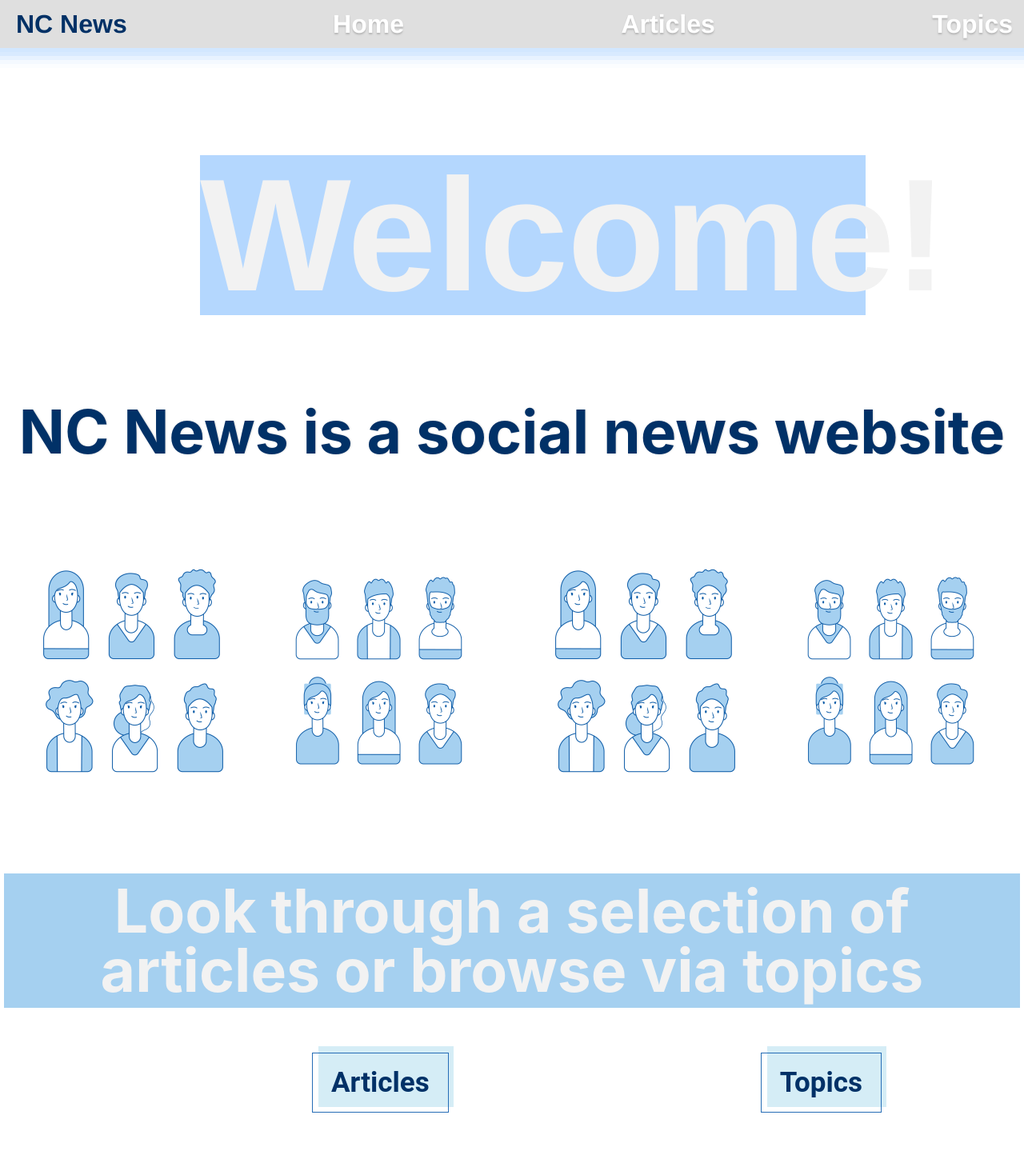
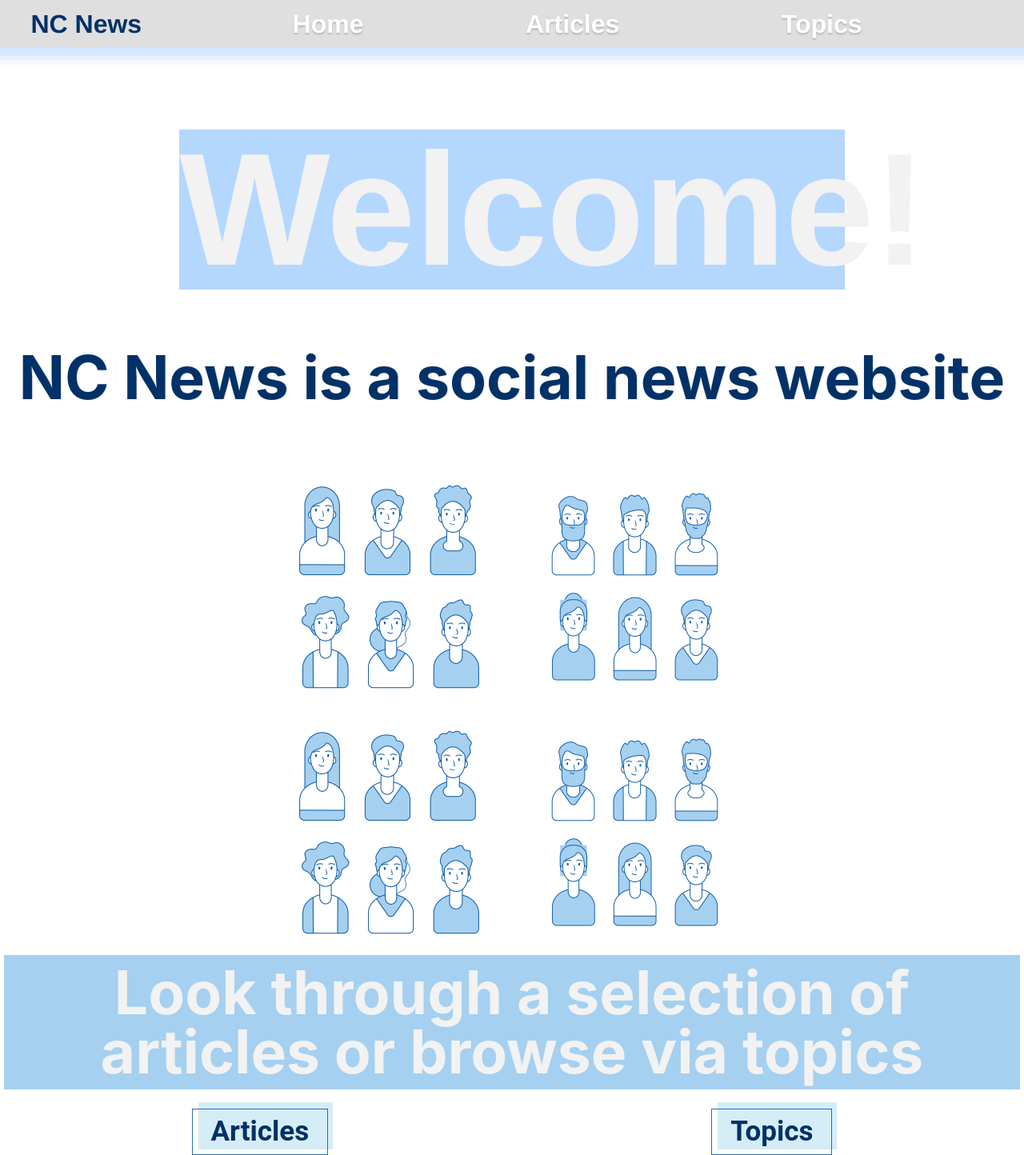
Before and after one commit to jesswils/FE-NC-News, a React (Create React App) app: page / in a window 1280 px wide. Shown: the whole page at 80% size. Built offline with nearby package versions, Linux system fonts and the light colour scheme.

Commit message:
responsive styling wip

```diff
--- a/src/App.css
+++ b/src/App.css
@@ -8,6 +8,10 @@ dt a:visited,
 dt a {
 	color: #111;
 	text-decoration: none;
+}
+
+app {
+	width: 100%;
 }
 
 dt a:hover {
@@ -64,10 +68,13 @@ ul.nav {
 	overflow: hidden;
 }
 
+.nav-wrapper {
+	display: flex;
+}
+
 .nav {
-	position: sticky;
-	display: flex;
-	justify-content: space-between;
+	width: 100%;
+	justify-content: space-evenly;
 	align-items: center;
 	height: 60px;
 	box-shadow: rgba(180, 215, 253, 0.157) 0px 5px,
@@ -81,23 +88,23 @@ ul.nav {
 
 .homepage {
 	display: flex;
-}
-.logo {
-	width: 150px;
-	margin: 10px 0 20px 20px;
+	width: 100%;
 }
 
 .homepage-header {
+	margin: auto;
+	margin-top: 8%;
+	margin-bottom: 5%;
 	color: #f2f2f2;
-	font-family: 'Helvetica Neue', sans-serif;
-	font-size: 70px;
 	font-weight: bold;
 	letter-spacing: -1px;
+	font-family: 'Helvetica Neue', sans-serif;
+	font-size: 200px;
 	line-height: 1;
 	text-align: center;
 	background-color: #b4d7fe;
 	background-repeat: no-repeat;
-	width: 100%;
+	width: 65%;
 }
 
 .homepage-tagline {
@@ -119,9 +126,9 @@ ul.nav {
 	padding: 10px;
 }
 
-.button-wrapper {
+/* .button-wrapper {
 	margin-top: 10px;
-}
+} */
 
 .homepage-button {
 	background-color: transparent;
@@ -134,11 +141,6 @@ ul.nav {
 	line-height: 24px;
 	padding: 13px 20px;
 	margin-left: 35px;
-	position: relative;
-	text-decoration: none;
-	user-select: none;
-	-webkit-user-select: none;
-	touch-action: manipulation;
 }
 
 .homepage-button:hover,
@@ -393,7 +395,7 @@ ul.nav {
 	box-sizing: border-box;
 	color: #0d172a;
 	cursor: pointer;
-	font-size: 10em;
+	font-size: 2em;
 	font-family: 'Basier circle', -apple-system, system-ui, 'Segoe UI', Roboto,
 		'Helvetica Neue', Arial, 'Noto Sans', sans-serif, 'Apple Color Emoji',
 		'Segoe UI Emoji', 'Segoe UI Symbol', 'Noto Color Emoji';
@@ -405,9 +407,6 @@ ul.nav {
 	text-decoration-thickness: auto;
 	transition: all 0.1s cubic-bezier(0.4, 0, 0.2, 1);
 	box-shadow: 0px 1px 6px rgb(166, 175, 195);
-	user-select: none;
-	-webkit-user-select: none;
-	touch-action: manipulation;
 }
 
 .topic-links:hover {
@@ -418,6 +417,89 @@ ul.nav {
 .topic-icon {
 	height: 175px;
 	margin-bottom: 50px;
+}
+
+/*  */
+/* homepage */
+
+.homepage {
+	display: flex;
+	flex-direction: column;
+}
+
+.homepage-images {
+	margin: auto;
+}
+
+.logo {
+	margin: auto;
+	width: fit-content;
+}
+
+.homepage-paragraph {
+	text-align: center;
+	font-size: larger;
+	font-weight: 500;
+	color: #f2f2f2;
+	background: #a5d0f0;
+	font-size: 75px;
+	line-height: 74px;
+	font-weight: 700;
+	margin: 0 5px 24px;
+	float: left;
+	padding: 10px;
+	margin: 0 5px 24px;
+}
+
+.homepage-tagline {
+	font-size: 75px;
+	color: #013167;
+	text-shadow: 1px 0px 2px #dcdcdc;
+}
+
+.button-wrapper {
+	display: flex;
+}
+
+.homepage-button {
+	margin: auto;
+	background-color: transparent;
+	border: 1px solid #266db6;
+	box-sizing: border-box;
+	color: #013167;
+	font-family: 'Roboto', sans-serif;
+	font-weight: bold;
+	font-size: 35px;
+	line-height: 24px;
+	padding: 16px 23px;
+	position: relative;
+	text-decoration: none;
+}
+
+.homepage-button:hover,
+.homepage-button:active {
+	outline: 0;
+}
+
+.homepage-button:hover {
+	background-color: transparent;
+	cursor: pointer;
+}
+
+.homepage-button:before {
+	background-color: #d5edf6;
+	content: '';
+	height: calc(100% + 3px);
+	position: absolute;
+	right: -7px;
+	top: -9px;
+	transition: background-color 300ms ease-in;
+	width: 100%;
+	z-index: -1;
+}
+
+.homepage-button:hover:before {
+	background-color: #007bff64;
 }
 
 /*  */
@@ -442,13 +524,14 @@ ul.nav {
 /*  */
 @media screen and (min-width: 1170px) {
 	.app-header {
-		margin-left: 20px;
+		margin-left: -150px;
 	}
+
 	.nav {
-		position: sticky;
 		display: flex;
-		justify-content: space-between;
-		align-items: center;
+		flex-direction: row;
+		width: 100%;
+		justify-content: space-evenly;
 		height: 60px;
 		box-shadow: rgba(180, 215, 253, 0.157) 0px 5px,
 			rgba(180, 215, 253, 0.3) 0px 10px, rgba(180, 215, 253, 0.2) 0px 15px,
@@ -476,100 +559,6 @@ ul.nav {
 		font-size: 2em;
 		font-weight: bold;
 		overflow: hidden;
-	}
-
-	.homepage {
-		display: flex;
-		margin-top: 100px;
-		margin-bottom: 100px;
-	}
-	.logo {
-		margin: auto;
-		width: fit-content;
-	}
-
-	.homepage-paragraph {
-		text-align: center;
-		font-size: larger;
-		font-weight: 500;
-		color: #f2f2f2;
-		background: #a5d0f0;
-		font-size: 75px;
-		line-height: 74px;
-		font-weight: 700;
-		margin: 0 5px 24px;
-		float: left;
-		padding: 10px;
-		margin: 0 5px 24px;
-	}
-
-	.homepage-header {
-		color: #f2f2f2;
-		font-family: 'Helvetica Neue', sans-serif;
-		font-size: 200px;
-		font-weight: bold;
-		letter-spacing: -1px;
-		line-height: 1;
-		text-align: center;
-		background-color: #b4d7fe;
-		background-repeat: no-repeat;
-		width: 65%;
-		margin-left: 250px;
-		margin-bottom: 100px;
-	}
-
-	.homepage-tagline {
-		font-size: 75px;
-		color: #013167;
-		text-shadow: 1px 0px 2px #dcdcdc;
-	}
-
-	.button-wrapper {
-		margin-top: 350px;
-	}
-
-	.homepage-button {
-		background-color: transparent;
-		border: 1px solid #266db6;
-		box-sizing: border-box;
-		color: #013167;
-		font-family: 'Roboto', sans-serif;
-		font-weight: bold;
-		font-size: 35px;
-		line-height: 24px;
-		padding: 16px 23px;
-		margin-left: 390px;
-		position: relative;
-		text-decoration: none;
-		user-select: none;
-		-webkit-user-select: none;
-		touch-action: manipulation;
-	}
-
-	.homepage-button:hover,
-	.homepage-button:active {
-		outline: 0;
-	}
-
-	.homepage-button:hover {
-		background-color: transparent;
-		cursor: pointer;
-	}
-
-	.homepage-button:before {
-		background-color: #d5edf6;
-		content: '';
-		height: calc(100% + 3px);
-		position: absolute;
-		right: -7px;
-		top: -9px;
-		transition: background-color 300ms ease-in;
-		width: 100%;
-		z-index: -1;
-	}
-
-	.homepage-button:hover:before {
-		background-color: #007bff64;
 	}
 
 	.articles {
@@ -736,45 +725,23 @@ ul.nav {
 	.topic-links-inner {
 		margin: auto;
 	}
-
-	.topic-links {
-		display: grid;
-		background-color: #fff;
-		border: 0 solid #e2e8f0;
-		border-radius: 1.5rem;
-		box-sizing: border-box;
-		color: #0d172a;
-		cursor: pointer;
-		font-size: 2em;
-		font-family: 'Basier circle', -apple-system, system-ui, 'Segoe UI', Roboto,
-			'Helvetica Neue', Arial, 'Noto Sans', sans-serif, 'Apple Color Emoji',
-			'Segoe UI Emoji', 'Segoe UI Symbol', 'Noto Color Emoji';
-		font-weight: 600;
-		line-height: 1;
-		padding: 1rem 1.6rem;
-		margin: 50px 0px 0px 0px;
-		text-align: center;
-		text-decoration: none #0d172a solid;
-		text-decoration-thickness: auto;
-		transition: all 0.1s cubic-bezier(0.4, 0, 0.2, 1);
-		box-shadow: 0px 1px 6px rgb(166, 175, 195);
-		user-select: none;
-		-webkit-user-select: none;
-		touch-action: manipulation;
-	}
-
-	.topic-links:hover {
-		background-color: #013167;
-		color: #fff;
-	}
-
-	.topic-icon {
-		height: 175px;
-		margin-bottom: 25px;
-	}
 }
 
 @media screen and (max-width: 770px) {
+	.homepage-header {
+		font-size: 25px;
+	}
+
+	.homepage {
+		display: flex;
+		flex-direction: column;
+	}
+
+	.homepage-images {
+		margin: auto;
+		width: 5%;
+	}
+
 	.homepage-button {
 		padding: 16px 32px;
 	}
@@ -795,28 +762,6 @@ ul.nav {
 		font-size: 1.125rem;
 		padding: 1rem 2rem;
 	}
-	/* nav {
-		text-align: center;
-		margin: 0 auto;
-	}
-
-	li {
-		list-style-type: none;
-		overflow: hidden;
-		background-color: #333;
-	}
-
-	.nav li {
-		display: inline-block;
-		float: none;
-		margin: 0 auto;
-		color: rgb(255, 255, 255);
-		text-decoration: none;
-	}
-
-	li a:hover {
-		background-color: #111;
-	} */
 
 	.single-article-title {
 		text-align: start;
@@ -833,8 +778,6 @@ ul.nav {
 		text-align: start;
 		padding-left: 4%;
 		padding-right: 4%;
-		/* margin-right: 5em;
-		margin-left: 1em; */
 		font-weight: 300;
 		font-size: smaller;
 		line-height: 1.5em;
--- a/src/components/NavBar.jsx
+++ b/src/components/NavBar.jsx
@@ -2,6 +2,7 @@ import { Link } from 'react-router-dom'
 
 export const NavBar = () => {
     return (
+        <div>
             <ul className='nav'>
                 <header className="app-header">NC News</header>
                 <li>
@@ -15,5 +16,6 @@ export const NavBar = () => {
                 </li>
 
             </ul>
+        </div>
     )
 }
--- a/src/components/Welcome.jsx
+++ b/src/components/Welcome.jsx
@@ -9,16 +9,12 @@ export default function Welcome() {
             <div className='homepage'>
                 <img src={logo} alt={"logo"} className='logo' />
                 <img src={logo} alt={"logo"} className='logo' />
-            </div>
-            <p className='homepage-paragraph'>Look through a selection of articles or browse via topics</p>
-            <div className='button-wrapper'>
-                <Link to="/articles" className='homepage-button'>Articles</Link >
-                <Link to="/topics" className='homepage-button'>Topics</Link>
-                <br>
-                </br>
-                <br></br>
-                <br></br>
-                <br></br>
+
+                <p className='homepage-paragraph'>Look through a selection of articles or browse via topics</p>
+                <div className='button-wrapper'>
+                    <Link to="/articles" className='homepage-button'>Articles</Link >
+                    <Link to="/topics" className='homepage-button'>Topics</Link>
+                </div>
             </div>
         </div>
     )
```
Lines whose indentation alone changed are shown as unchanged.
